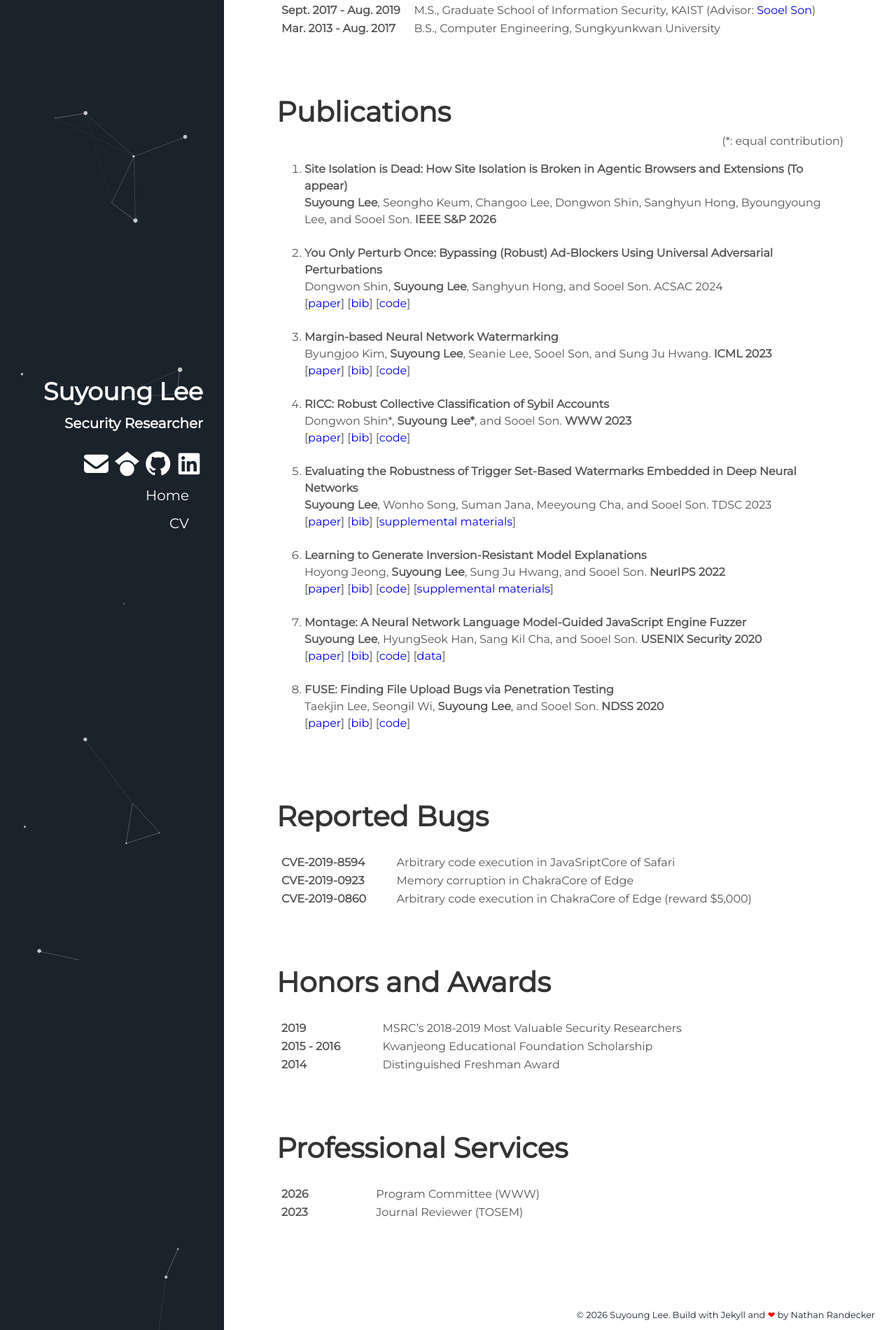
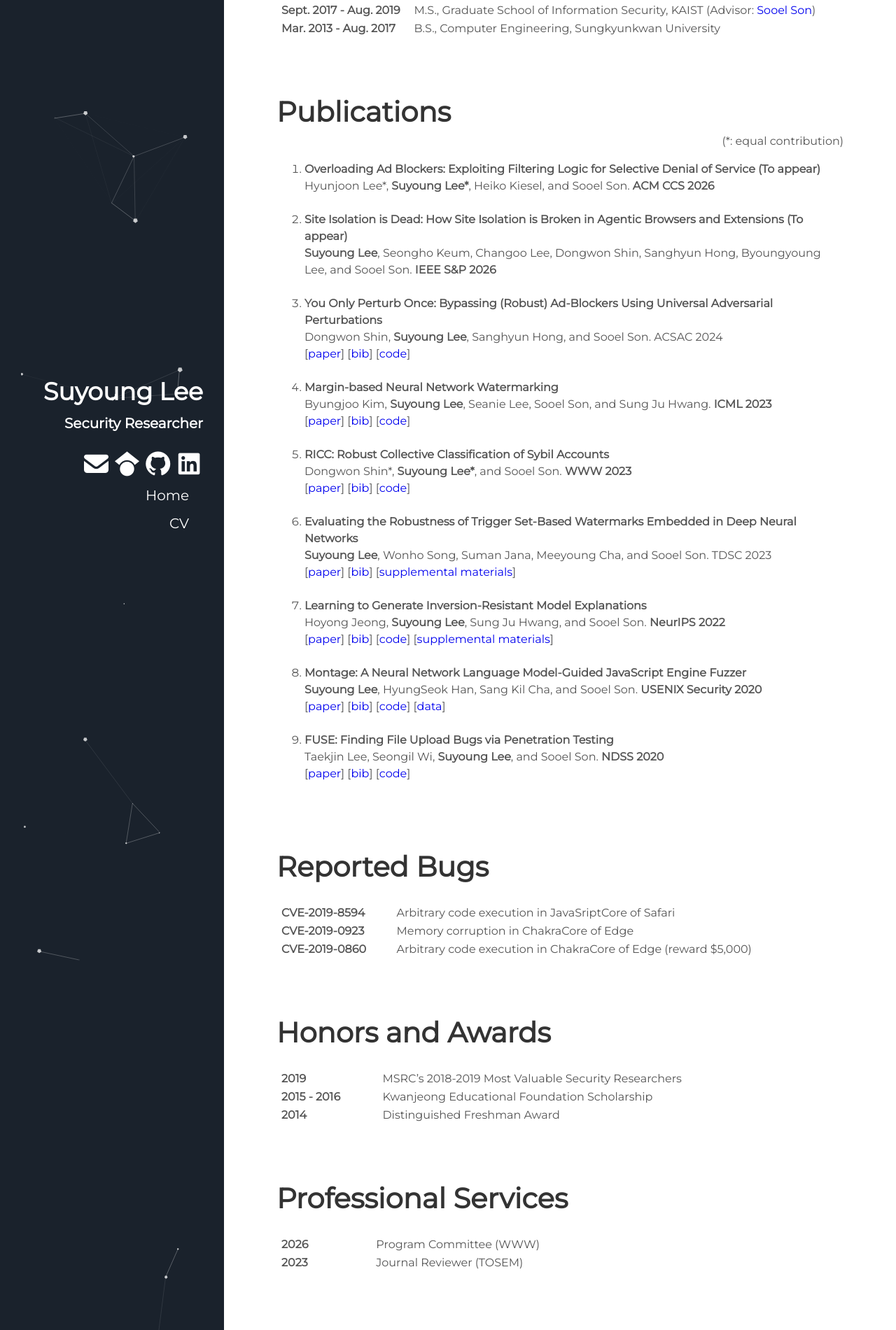
Before and after one commit to leeswimming/leeswimming.github.io, a Jekyll site: the page built from index.html, in a window 1280 px wide. Shown: the part 669-2570 px from the top of the page at 70% size. Built offline with Jekyll 4.4.1, drawn with Linux system fonts in a browser that asks for light colours; nearby versions of some CDN libraries.

Commit message:
Update publications.yml

```diff
--- a/_data/publications.yml
+++ b/_data/publications.yml
@@ -1,3 +1,7 @@
+- title: "Overloading Ad Blockers: Exploiting Filtering Logic for Selective Denial of Service (To appear)"
+  authors: Hyunjoon Lee*, <strong>Suyoung Lee*</strong>, Heiko Kiesel, and Sooel Son.
+  venue: <strong>ACM CCS 2026</strong>
+
 - title: "Site Isolation is Dead: How Site Isolation is Broken in Agentic Browsers and Extensions (To appear)"
   authors: <strong>Suyoung Lee</strong>, Seongho Keum, Changoo Lee, Dongwon Shin, Sanghyun Hong, Byoungyoung Lee, and Sooel Son.
   venue: <strong>IEEE S&P 2026</strong>
```
